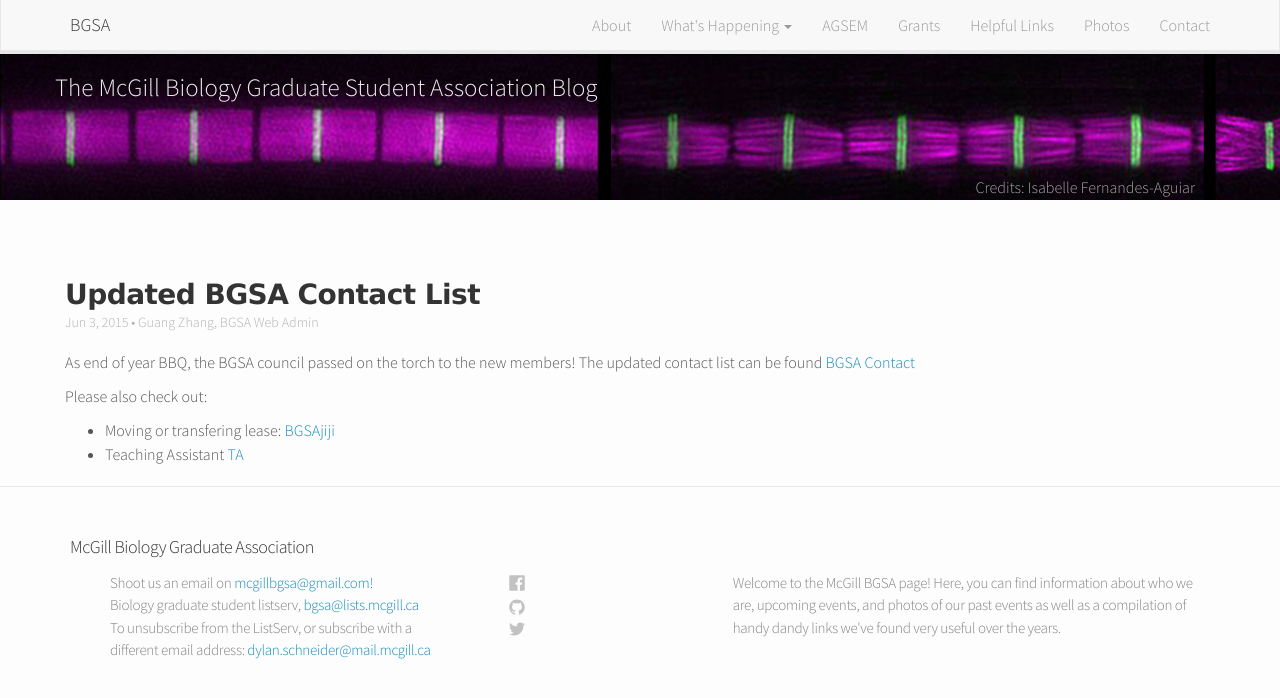
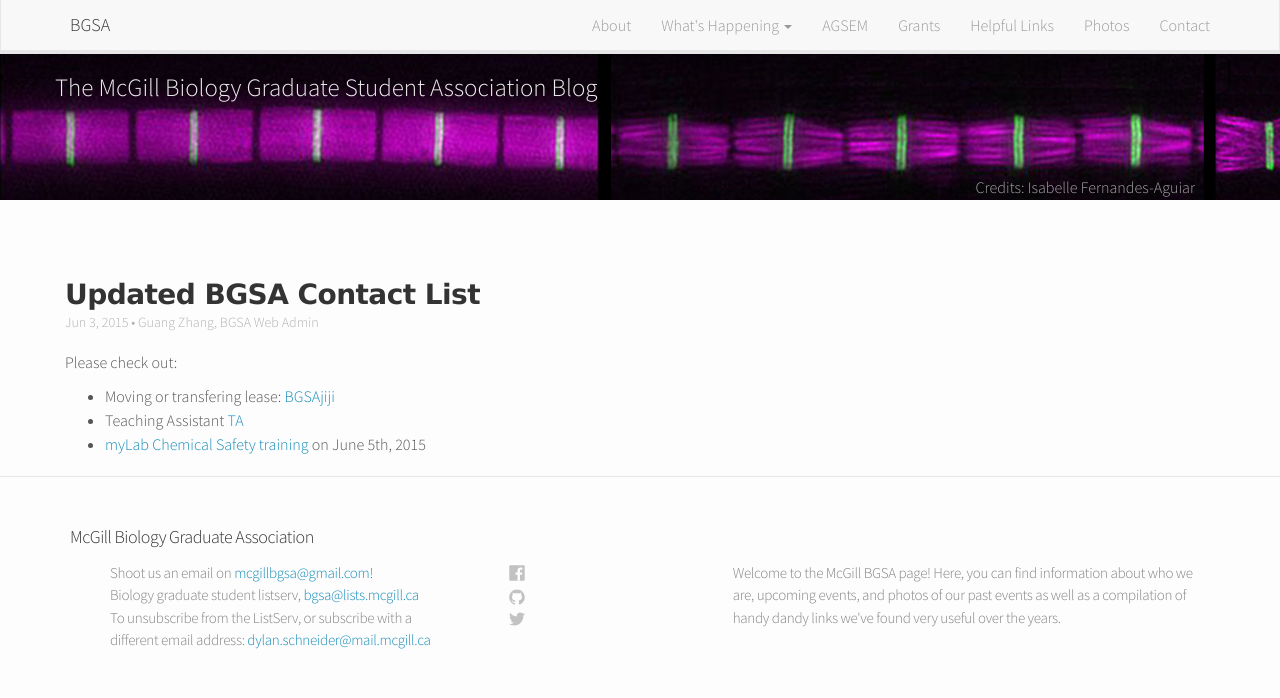
Before and after one commit to McGillBGSA/McGillBGSA.github.io, a Jekyll site: the page built from _posts/2015-06-03-updated-bgsa-contact-list.md, in a window 1280 px wide. Shown: the top 698 px of the page. Built offline with Jekyll 4.4.1, drawn with Linux system fonts in a browser that asks for light colours; nearby versions of some CDN libraries.

Commit message:
Update 2015-06-03-updated-bgsa-contact-list.md

```diff
--- a/_posts/2015-06-03-updated-bgsa-contact-list.md
+++ b/_posts/2015-06-03-updated-bgsa-contact-list.md
@@ -9,9 +9,7 @@ tags:
 ---
 
 
-
-As end of year BBQ, the BGSA council passed on the torch to the new members! The updated contact list can be found [BGSA Contact](http://mcgillbgsa.com/contact/)
-
-Please also check out:
+Please check out:
 - Moving or transfering lease: [BGSAjiji](https://docs.google.com/spreadsheets/d/1s9BcBibvzUni4RXZ90X5_LQtxD_19S6mxys_-VmQ1CM/edit?pli=1#gid=0)
 - Teaching Assistant [TA](http://biology.mcgill.ca/grad/ta_posts.html)
+- [myLab Chemical Safety training](http://www.mcgill.ca/hr-webforms/staffdevelopment/?CourseID=443&Order=StartDate&ModuleName=EHS#Calendar) on June 5th, 2015
```
